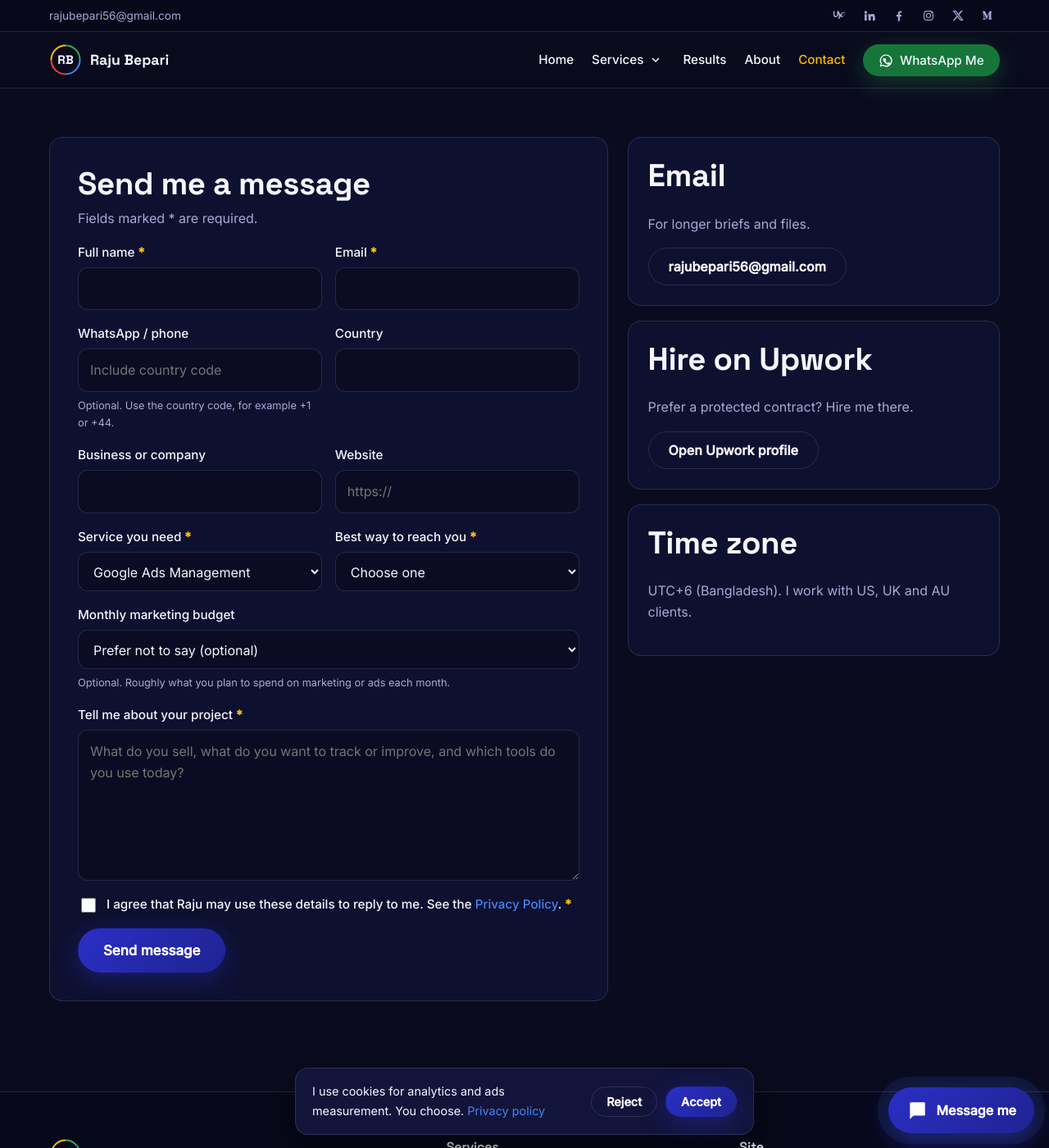
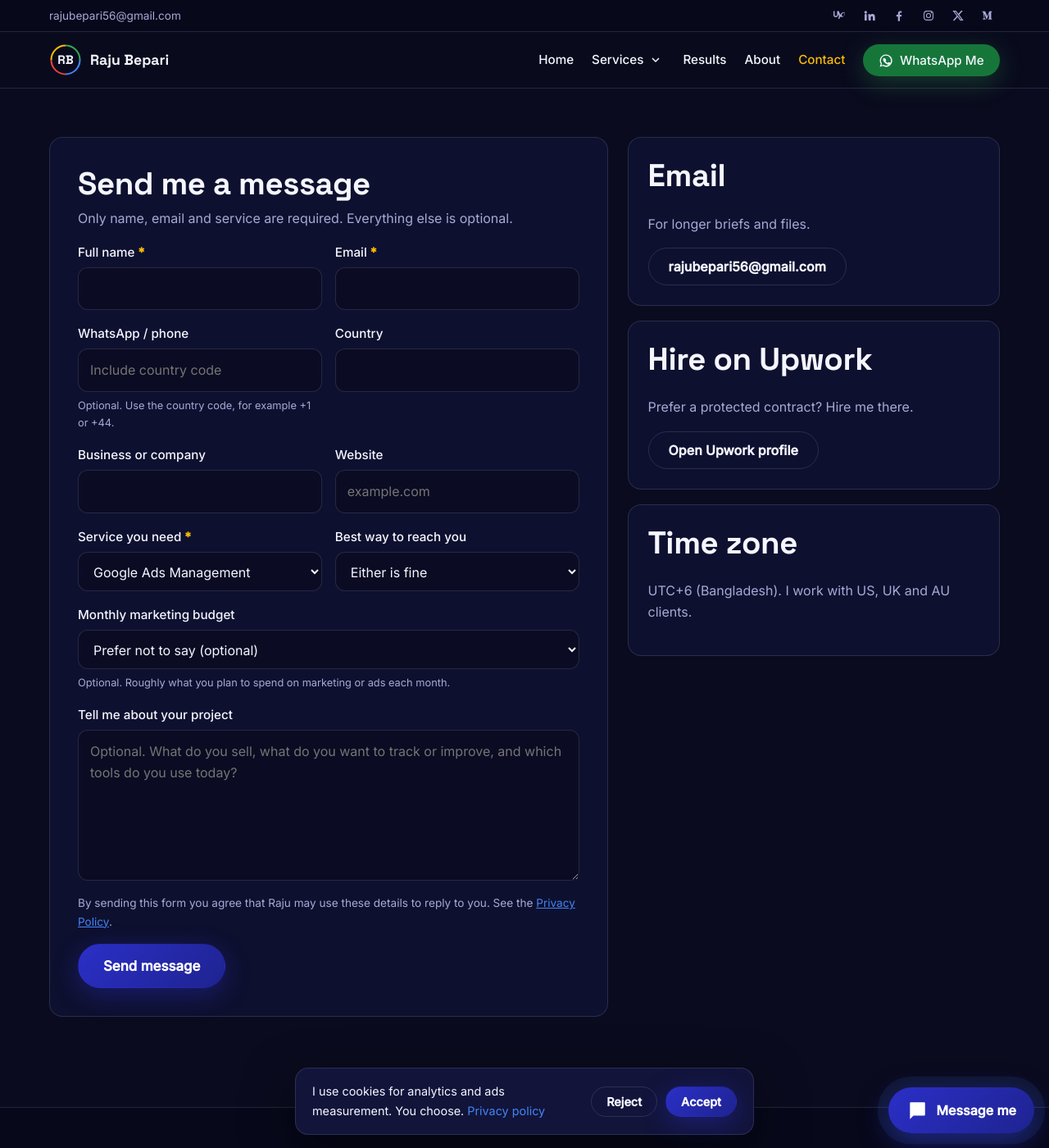
Before and after one commit to rajubepari56/new, a Jekyll site: the page built from contact/index.html, in a window 1280 px wide and 1400 px high, scrolled down 576 px. Shown: the whole window at 82% size. Built offline with Jekyll 4.4.1, drawn with Linux system fonts in a browser that asks for light colours.

Commit message:
Contact form: message optional, minimal required fields, email/WhatsApp fallback on send failure
Co-Authored-By: Claude Sonnet 5.5 <noreply@anthropic.com>
Claude-Session: https://claude.ai/code/session_016WDrj8vpgep71jLvm3mnh4

```diff
--- a/assets/css/main.css
+++ b/assets/css/main.css
@@ -255,3 +255,6 @@ html.rm .hero-stats .bar i{transform:none!important}
 .msgw__item--wa{background:#16763a;border-color:#16763a}.msgw__item--wa small{color:#e6ffee}.msgw__item--wa:hover{background:#1b8a45}
 @media (max-width:860px){.msgw{right:14px;bottom:14px}.msgw__label{display:none}.msgw__btn{padding:16px}}
 @media (max-width:860px){.consent{right:84px;margin-inline:0;bottom:14px;max-width:none}}
+.form-status a{color:var(--yellow);font-weight:600;text-decoration:underline}
+.form-note{font-size:.85rem;margin:4px 0 16px}
+.form-note a,.form-status a{text-decoration:underline}
--- a/assets/js/contact-form.js
+++ b/assets/js/contact-form.js
@@ -33,10 +33,28 @@
     say(msg); bad.focus(); return false;
   }
 
+  function showFallback(entries, why) {
+    var text = 'New enquiry from the website\n\n' + entries.map(function (p) { return p[0] + ': ' + p[1]; }).join('\n');
+    status.textContent = '';
+    var msg = document.createElement('span');
+    msg.textContent = 'Sorry, the form could not send right now' + (why ? ' (' + why + ')' : '') + '. Your details are safe on this page. Send them in one tap instead: ';
+    status.appendChild(msg);
+    var mail = document.createElement('a');
+    mail.href = 'mailto:' + (form.getAttribute('data-mail') || '') + '?subject=' + encodeURIComponent('Website enquiry') + '&body=' + encodeURIComponent(text);
+    mail.textContent = 'Email it';
+    var wa = document.createElement('a');
+    wa.href = 'https://wa.me/' + (form.getAttribute('data-wa') || '') + '?text=' + encodeURIComponent(text.slice(0, 1500));
+    wa.target = '_blank'; wa.rel = 'noopener'; wa.textContent = 'WhatsApp it';
+    status.appendChild(mail); status.appendChild(document.createTextNode(' or ')); status.appendChild(wa); status.appendChild(document.createTextNode('.'));
+    status.hidden = false;
+  }
+
   form.addEventListener('submit', function (e) {
     e.preventDefault();
     say('');
     if (!validate()) return;
+    var web = form.elements['website'];
+    if (web && web.value.trim() && !/^https?:\/\//i.test(web.value.trim())) web.value = 'https://' + web.value.trim();
     var data = new FormData(form);
     if (data.get('bot-field')) return;          // honeypot filled: silently stop
     var entries = [];
@@ -49,13 +67,13 @@
     data.forEach(function (v, k) { body.append(k, v); });
     fetch('/', { method: 'POST', headers: { 'Content-Type': 'application/x-www-form-urlencoded' }, body: body.toString() })
       .then(function (res) {
-        if (!res.ok) throw new Error('bad status ' + res.status);
+        if (!res.ok) throw new Error('error ' + res.status);
         try { sessionStorage.setItem(KEY, JSON.stringify({ t: Date.now(), service: data.get('service') || '', entries: entries })); } catch (_) {}
         location.href = '/thank-you/';
       })
-      .catch(function () {
+      .catch(function (err) {
         btn.disabled = false; btn.textContent = 'Send message';
-        say('Sorry, your message could not be sent. Please try again, or message me on WhatsApp or by email.');
+        showFallback(entries, err && err.message ? err.message : '');
       });
   });
 })();
--- a/contact/index.html
+++ b/contact/index.html
@@ -14,8 +14,8 @@ permalink: /contact/
 <section class="section"><div class="wrap contact-wrap">
   <div class="glass form-card reveal">
     <h2>Send me a message</h2>
-    <p class="muted">Fields marked <span aria-hidden="true">*</span><span class="sr"> with an asterisk</span> are required.</p>
-    <form id="contact-form" name="contact" method="POST" action="/thank-you/" data-netlify="true" netlify-honeypot="bot-field" novalidate>
+    <p class="muted">Only name, email and service are required. Everything else is optional.</p>
+    <form id="contact-form" name="contact" method="POST" action="/thank-you/" data-netlify="true" netlify-honeypot="bot-field" data-mail="{{ site.email }}" data-wa="{{ site.whatsapp }}" novalidate>
       <input type="hidden" name="form-name" value="contact">
       <p class="hp" aria-hidden="true"><label>Do not fill this out <input name="bot-field" tabindex="-1" autocomplete="off"></label></p>
       <div class="f-row">
@@ -28,7 +28,7 @@ permalink: /contact/
       </div>
       <div class="f-row">
         <div class="f"><label for="f-company">Business or company</label><input id="f-company" name="company" type="text" autocomplete="organization"></div>
-        <div class="f"><label for="f-website">Website</label><input id="f-website" name="website" type="url" autocomplete="url" inputmode="url" placeholder="https://"></div>
+        <div class="f"><label for="f-website">Website</label><input id="f-website" name="website" type="text" autocomplete="url" inputmode="url" placeholder="example.com"></div>
       </div>
       <div class="f-row">
         <div class="f"><label for="f-service">Service you need <b>*</b></label>
@@ -36,10 +36,9 @@ permalink: /contact/
             {% for s in site.data.services %}<option value="{{ s.name | escape }}" data-slug="{{ s.slug }}"{% if forloop.first %} selected{% endif %}>{{ s.name }}</option>{% endfor %}
             <option value="Not sure yet / something else">Not sure yet / something else</option>
           </select></div>
-        <div class="f"><label for="f-contact">Best way to reach you <b>*</b></label>
-          <select id="f-contact" name="preferred_contact" required>
-            <option value="" selected disabled>Choose one</option>
-            <option>WhatsApp</option><option>Email</option><option>Either is fine</option>
+        <div class="f"><label for="f-contact">Best way to reach you</label>
+          <select id="f-contact" name="preferred_contact">
+            <option>WhatsApp</option><option>Email</option><option selected>Either is fine</option>
           </select></div>
       </div>
       <div class="f"><label for="f-budget">Monthly marketing budget</label>
@@ -51,8 +50,8 @@ permalink: /contact/
           <option value="$10,000 / month">$10,000 / month</option>
           <option value="More than $10,000 / month">More than $10,000 / month</option>
         </select><small>Optional. Roughly what you plan to spend on marketing or ads each month.</small></div>
-      <div class="f"><label for="f-msg">Tell me about your project <b>*</b></label><textarea id="f-msg" name="message" rows="6" required minlength="10" placeholder="What do you sell, what do you want to track or improve, and which tools do you use today?"></textarea></div>
-      <div class="f f--check"><input id="f-consent" name="consent" type="checkbox" value="Agreed" required><label for="f-consent">I agree that Raju may use these details to reply to me. See the <a href="/privacy/">Privacy Policy</a>. <b>*</b></label></div>
+      <div class="f"><label for="f-msg">Tell me about your project</label><textarea id="f-msg" name="message" rows="6" placeholder="Optional. What do you sell, what do you want to track or improve, and which tools do you use today?"></textarea></div>
+      <p class="muted form-note">By sending this form you agree that Raju may use these details to reply to you. See the <a href="/privacy/">Privacy Policy</a>.</p>
       <p id="form-status" class="form-status" role="alert" aria-live="assertive" hidden></p>
       <button class="btn btn--primary btn--lg" type="submit" id="form-submit">Send message</button>
     </form>
```
